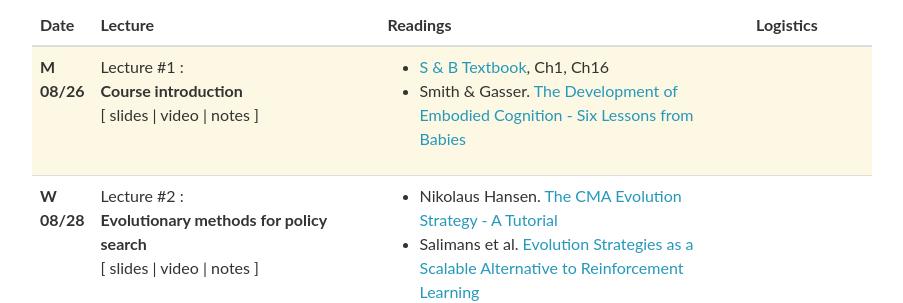
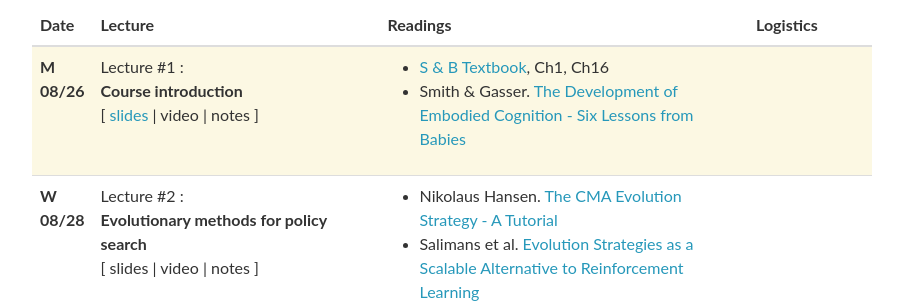
Before and after one commit to cmudeeprl/703website_f19, a Jekyll site: the page built from _pages/lectures.md, in a window 1280 px wide and 900 px high. Shown: the part 167-470 px from the top of the window, without its empty margins (188-1091 px from the left). Built offline with Jekyll 4.4.1, drawn with Linux system fonts in a browser that asks for light colours; nearby versions of some CDN libraries; comment, search, counter and statistics services are not loaded; part of the change alters nothing that is shown.

```diff
--- a/_data/lectures.yml
+++ b/_data/lectures.yml
@@ -2,7 +2,7 @@
   lecturer:
   title: >
     <strong>Course introduction</strong>
-  slides:
+  slides: https://www.dropbox.com/s/e69cbdw16y4l2bg/lecture1_intro.pdf?dl=0
   video:
   notes:
   readings:
```
